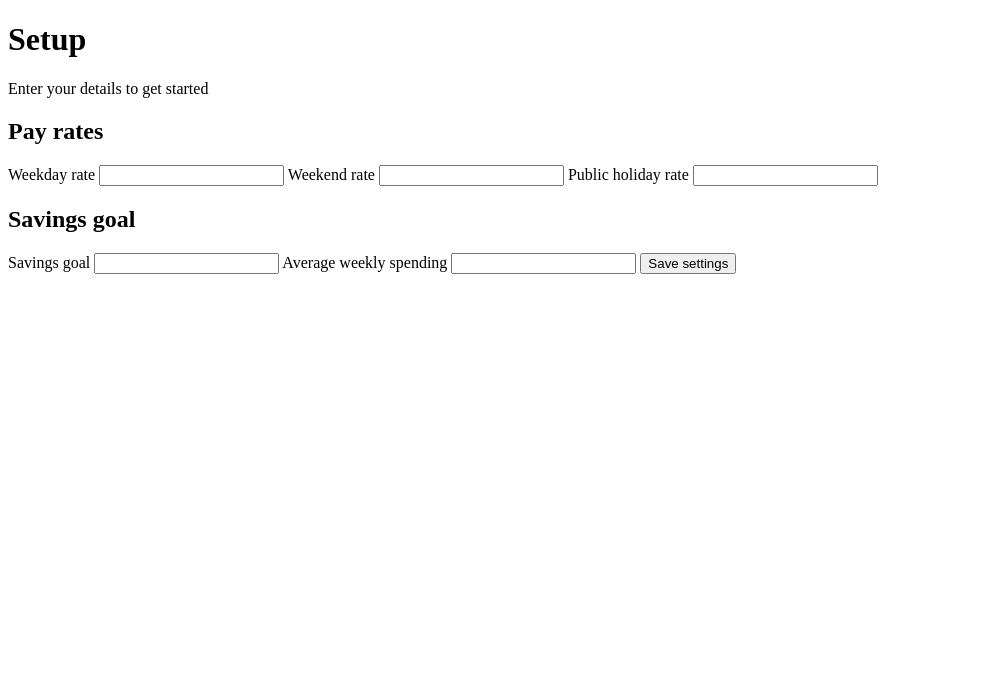
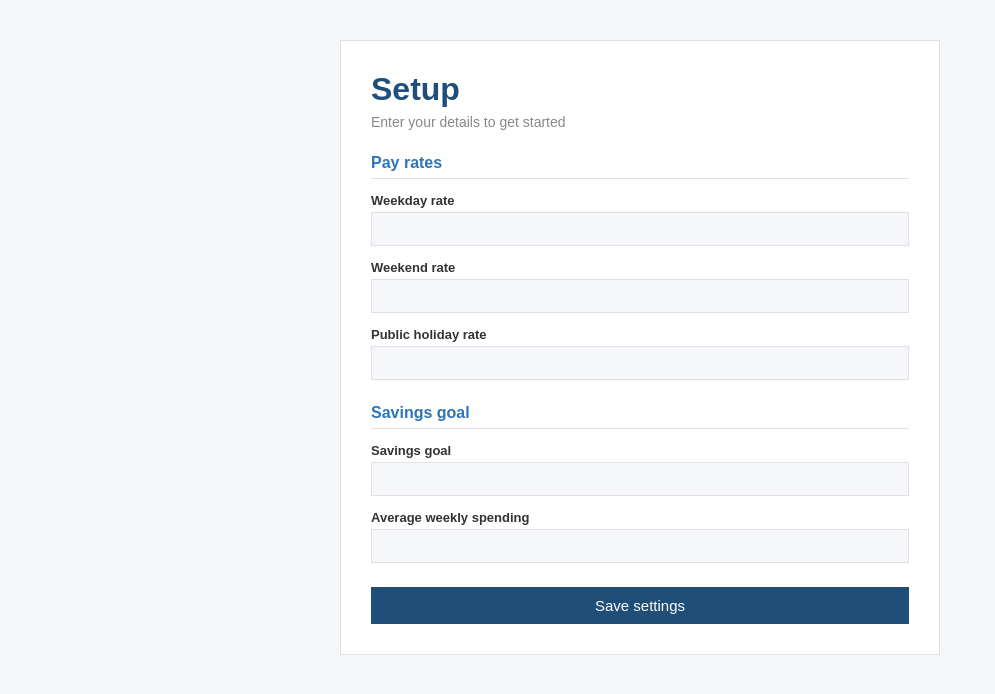
Before and after one commit to 26sinek-jpg/pay_tracker, a Flask app: template Templates/setup.html in a window 1280 px wide. Shown: the top 694 px of the page, without its empty margins (0-995 px from the left). Run offline with Flask 3, Linux system fonts and the light colour scheme; the template is opened without the code that fills it, so the values that code supplies are empty.

Commit message:
Enhance navigation and layout styles in CSS; update Flask app to redirect to setup if settings are incomplete

```diff
--- a/Static/style.css
+++ b/Static/style.css
@@ -1,27 +1,92 @@
+* {
+    margin: 0;
+    padding: 0;
+    box-sizing: border-box;
+}
+
+body {
+    font-family: Arial, Helvetica, sans-serif;
+    background-color: #F5F7FA;
+    color: #333333;
+}
+
 
 .topnav {
-  background-color: #333;
+    background-color: #1F4E79;
     overflow: hidden;
 }
-
 
 .topnav a {
     float: left;
     color: #f2f2f2;
     text-align: center;
-  padding: 10px 12px;
+    padding: 10px 16px;
     text-decoration: none;
     font-size: 15px;
 }
 
+.topnav a:hover {
+    background-color: #2E75B6;
+    color: white;
+}
 
-.topnav a:hover {
-  background-color: #ddd;
-  color: black;
+.topnav a.active {
+    background-color: #2E75B6;
+    color: white;
 }
 
 
-.topnav a.active {
-  background-color: #04AA6D;
-  color: white;
+.container {
+    width: 600px;
+    margin: 40px auto;
+    background-color: #FFFFFF;
+    padding: 30px;
+    border: 1px solid #E0E0E0;
 }
+
+h1 {
+    color: #1F4E79;
+    margin-bottom: 6px;
+}
+
+h2 {
+    color: #2E75B6;
+    font-size: 16px;
+    margin-top: 24px;
+    margin-bottom: 12px;
+    border-bottom: 1px solid #E0E0E0;
+    padding-bottom: 6px;
+}
+
+p {
+    color: #888888;
+    margin-bottom: 20px;
+    font-size: 14px;
+}
+
+label {
+    display: block;
+    font-size: 13px;
+    font-weight: bold;
+    margin-top: 14px;
+    margin-bottom: 4px;
+}
+
+input {
+    width: 100%;
+    padding: 8px;
+    border: 1px solid #E0E0E0;
+    font-size: 14px;
+    background-color: #F5F7FA;
+}
+
+button {
+    margin-top: 24px;
+    width: 100%;
+    padding: 10px;
+    background-color: #1F4E79;
+    color: #FFFFFF;
+    border: none;
+    font-size: 15px;
+    cursor: pointer;
+}
--- a/app.py
+++ b/app.py
@@ -61,7 +61,17 @@ def create_database():
 
 @app.route("/")
 def index():
+    connection = sqlite3.connect(DATABASE)
+    cursor = connection.cursor()
+    cursor.execute("SELECT * FROM settings")
+    settings = cursor.fetchone()
+    connection.close()
+
+    if not settings or settings[3] == 0:
+        return redirect("/setup")
+
     return render_template("index.html")
+
 
 @app.route("/setup", methods=["GET", "POST"])
 def setup():
```
Also changed, not shown: paytracker.db. Lines whose indentation alone changed are shown as unchanged.
